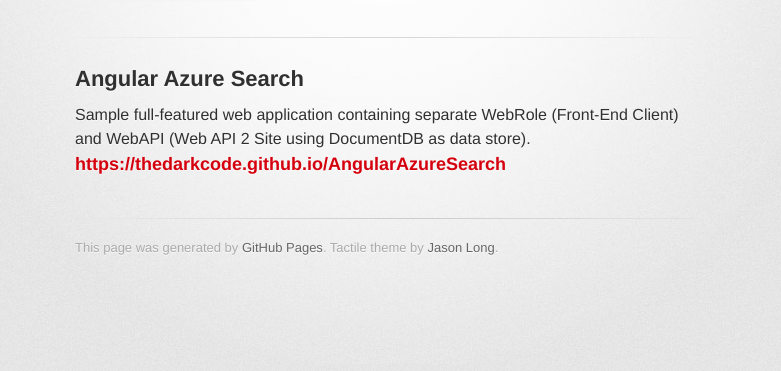
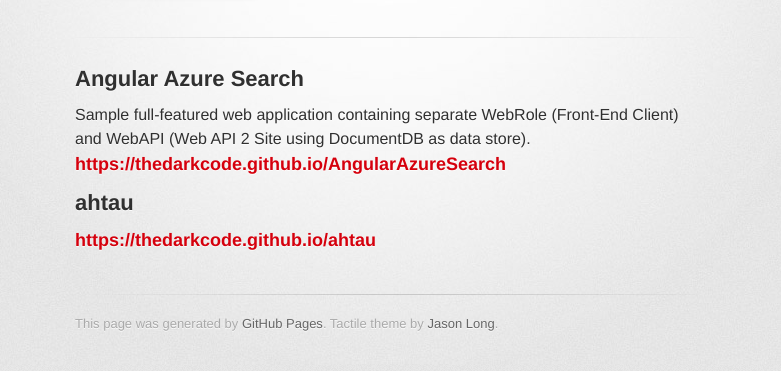
Before and after one commit to TheDarkCode/thedarkcode.github.io, a plain HTML site: page index.html in a window 1280 px wide. Shown: the part 209-580 px from the top of the page, without its empty margins (255-1036 px from the left). Drawn offline with Linux system fonts and the light colour scheme; a web font is replaced by a local one.

Commit message:
Update index.cshtml

```diff
--- a/index.html
+++ b/index.html
@@ -38,6 +38,12 @@
 <h3>
 <a id="httpsthedarkcodegithubioangularazuresearch" class="anchor" href="#httpsthedarkcodegithubioangularazuresearch" aria-hidden="true"><span class="octicon octicon-link"></span></a><a href="https://thedarkcode.github.io/AngularAzureSearch">https://thedarkcode.github.io/AngularAzureSearch</a>
 </h3>
+
+          <h2>
+<a id="ahtau" class="anchor" href="#ahtau" aria-hidden="true"><span class="octicon octicon-link"></span></a>ahtau</h2>
+<h3>
+<a id="httpsthedarkcodegithubioahtau" class="anchor" href="#httpsthedarkcodegithubioahtau" aria-hidden="true"><span class="octicon octicon-link"></span></a><a href="https://thedarkcode.github.io/ahtau">https://thedarkcode.github.io/ahtau</a>
+</h3>
         </section>
 
         <footer>
```
